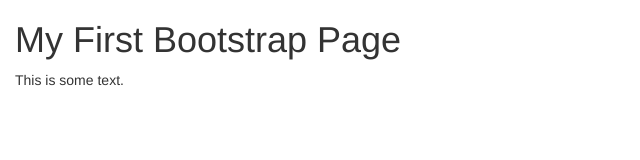
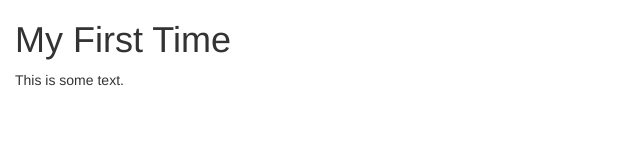
Before and after one commit to datdang/datdang.github.io, a plain HTML site: page bootstrap.html in a window 1280 px wide. Shown: the whole page, without its empty margins (0-640 px from the left). Drawn offline with nearby package versions, Linux system fonts and the light colour scheme.

Commit message:
Bootstrap

```diff
--- a/bootstrap.html
+++ b/bootstrap.html
@@ -11,7 +11,7 @@
 <body>
 
 <div class="container-fluid">
-  <h1>My First Bootstrap Page</h1>
+  <h1>My First Time</h1>
   <p>This is some text.</p>
 </div>
 
@@ -20,5 +20,6 @@
 
 
 
+
 </body>
 </html>
```
